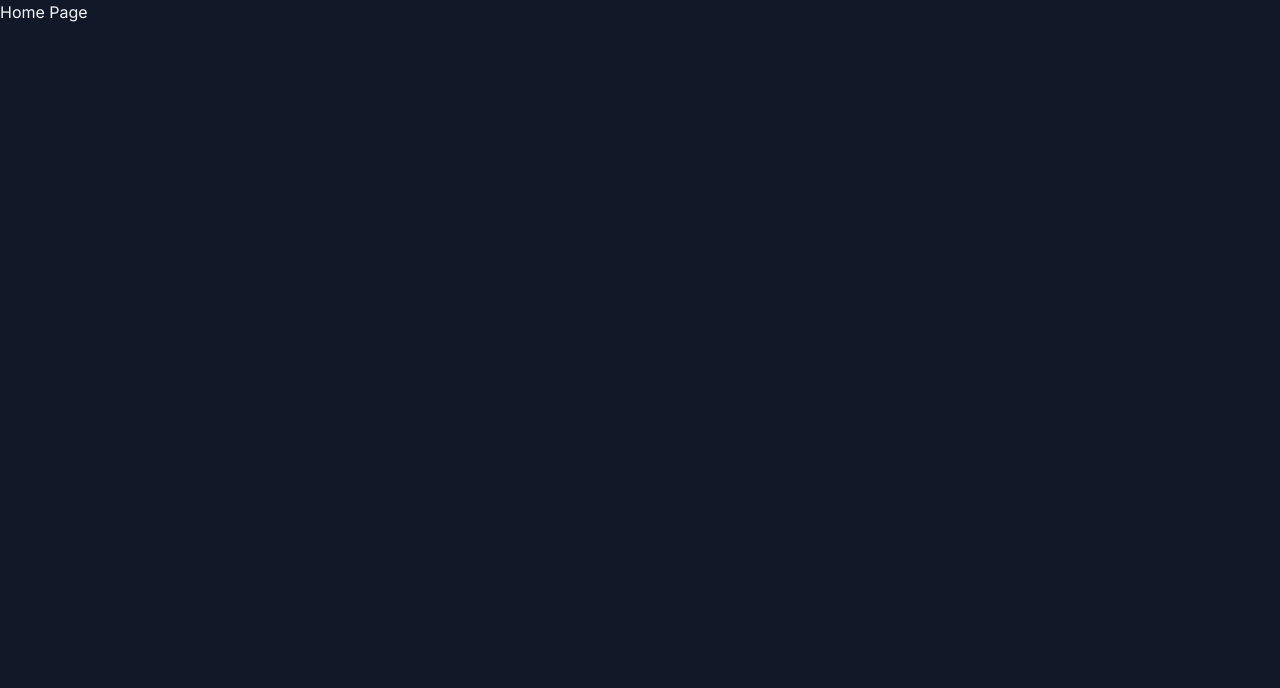
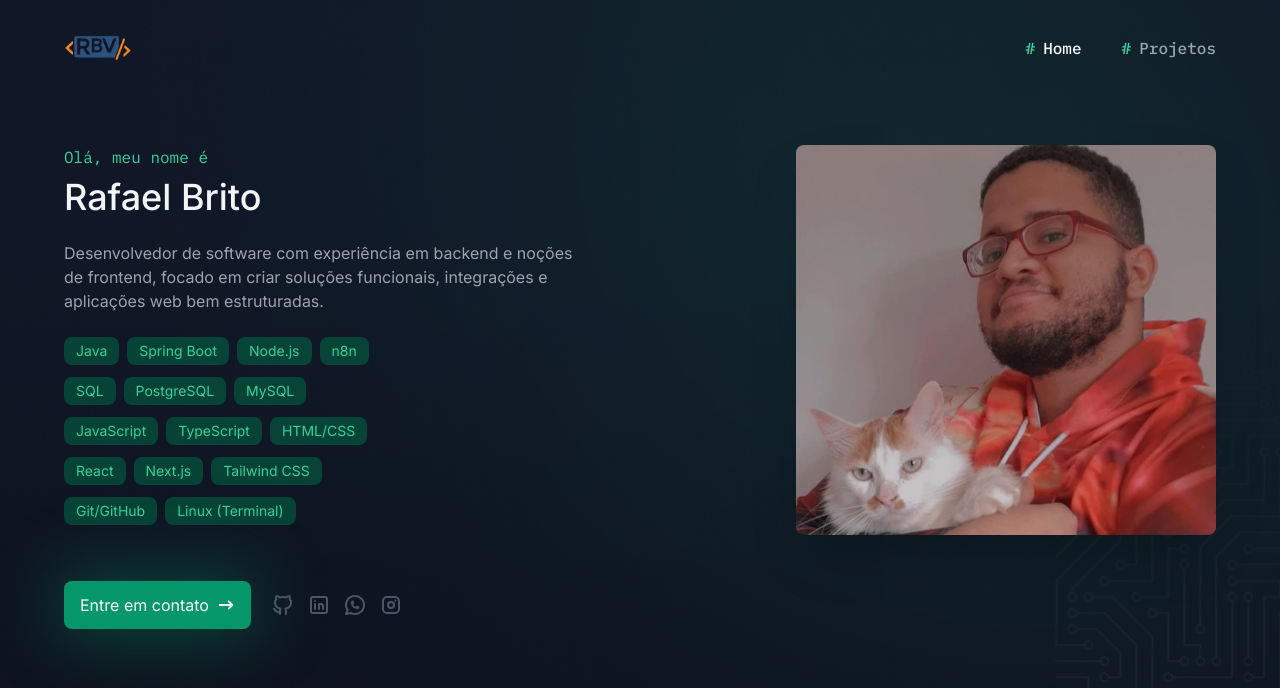
Before and after one commit to RafaTheMonk/PortfolioFrontEnd, a Next.js app: page / in a window 1280 px wide. Shown: the top 688 px of the page. Built offline with nearby package versions, Linux system fonts and the light colour scheme.

Commit message:
Organizando a pasta home

```diff
--- a/app/components/header/index.tsx
+++ b/app/components/header/index.tsx
@@ -22,8 +22,8 @@ export const Header = () => {
         <Link href="/">
           <Image
             src="/images/logo.png"
-            width={58}
-            height={49}
+            width={68}
+            height={59}
             alt="Logo GB Dev"
           />
         </Link>
--- a/app/components/pages/hero-section/index.tsx
+++ b/app/components/pages/home/hero-section/index.tsx
@@ -1,7 +1,7 @@
 import { HiArrowNarrowRight } from "react-icons/hi";
 import Image from "next/image";
-import { Button } from "../../button/index";
-import { TechBadge } from "../../tech-badge";
+import { Button } from "../../../button/index";
+import { TechBadge } from "../../../tech-badge";
 import {
   TbBrandGithub,
   TbBrandLinkedin,
@@ -24,9 +24,35 @@ const MOCK_CONTACTS = [
   },
   {
     url: "https://www.instagram.com/rafaelbrito.dev/",
-    icon: <TbBrandInstagram />
+    icon: <TbBrandInstagram />,
   },
 ];
+
+const MOCK_TECHNOLOGIES = [
+  // Backend & Integrações
+  { name: "Java" },
+  { name: "Spring Boot" },
+  { name: "Node.js" },
+  { name: "n8n" },
+
+  // Dados
+  { name: "SQL" },
+  { name: "PostgreSQL" },
+  { name: "MySQL" },
+
+  // Front-end (base e portfolio)
+  { name: "JavaScript" },
+  { name: "TypeScript" },
+  { name: "HTML/CSS" },
+  { name: "React" },
+  { name: "Next.js" },
+  { name: "Tailwind CSS" },
+
+  // Ferramentas
+  { name: "Git/GitHub" },
+  { name: "Linux (Terminal)" },
+];
+
 
 export const HeroSection = () => {
   return (
@@ -41,8 +67,8 @@ export const HeroSection = () => {
             aplicações web bem estruturadas.
           </p>
           <div className="flex flex-wrap gap-x-2 gap-y-3 lg:max-w-[340px]">
-            {Array.from({ length: 7 }).map((_, index) => (
-              <TechBadge name="Next.js" />
+            {MOCK_TECHNOLOGIES.map((technologies, index) => (
+              <TechBadge name={technologies.name} />
             ))}
           </div>
           <div className="mt-6 lg:mt-10 flex sm:items-center sm:gap-5 flex-col sm:flex-row">
@@ -69,7 +95,7 @@ export const HeroSection = () => {
           width={420}
           height={404}
           alt="Foto de perfil do portifólio"
-          className="w-[400px] h-[400px] lg:w-[420px] lg:h[404px] mb-6 lg:mb-0 shadow-2xl rounded-lg object-cover object-[center_20%]"
+          className="w-[390px] h-[390px] lg:w-[420px] lg:h[404px] mb-6 lg:mb-0 shadow-2xl rounded-lg object-cover"
         />
       </div>
     </section>
--- a/app/components/tech-badge/index.tsx
+++ b/app/components/tech-badge/index.tsx
@@ -1,11 +1,11 @@
 type TechBadgeProps = {
-    name: string
-}
+  name: string;
+};
 
-export const TechBadge = ({name}: TechBadgeProps) => {
-    return (
-        <span className="text-emerald-400 bg-emerald-900/80 tex-sm py-1 px-3 rounded-lg">
-            {name}
-        </span>
-    )
-}
+export const TechBadge = ({ name }: TechBadgeProps) => {
+  return (
+    <span className="text-emerald-400 bg-emerald-900/80 text-sm py-1 px-3 rounded-lg">
+      {name}
+    </span>
+  );
+};
--- a/app/page.tsx
+++ b/app/page.tsx
@@ -1,7 +1,11 @@
+import { Header } from "./components/header";
+import { HeroSection } from "./components/pages/home/hero-section";
+
 export default async function Home() {
   return (
     <>
-      <h1>Home Page</h1>
+      <Header />
+      <HeroSection />
     </>
   )
 }
```
Also changed, not shown: app/components/header/nav-item.tsx (+16 -12 lines), app/lib/utils.ts (+4 -4 lines), 1 other file (tests, documents, lock files or other folders).
